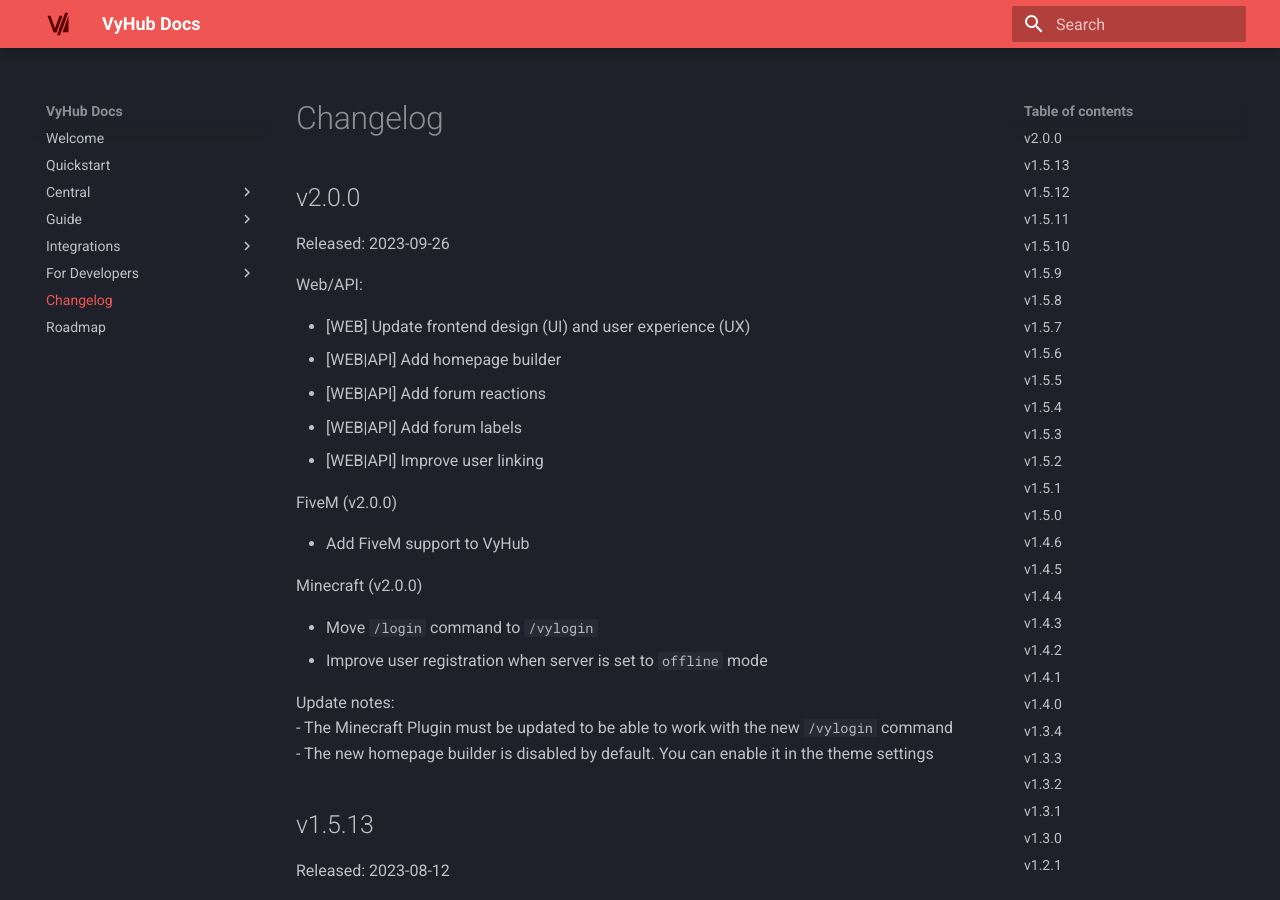
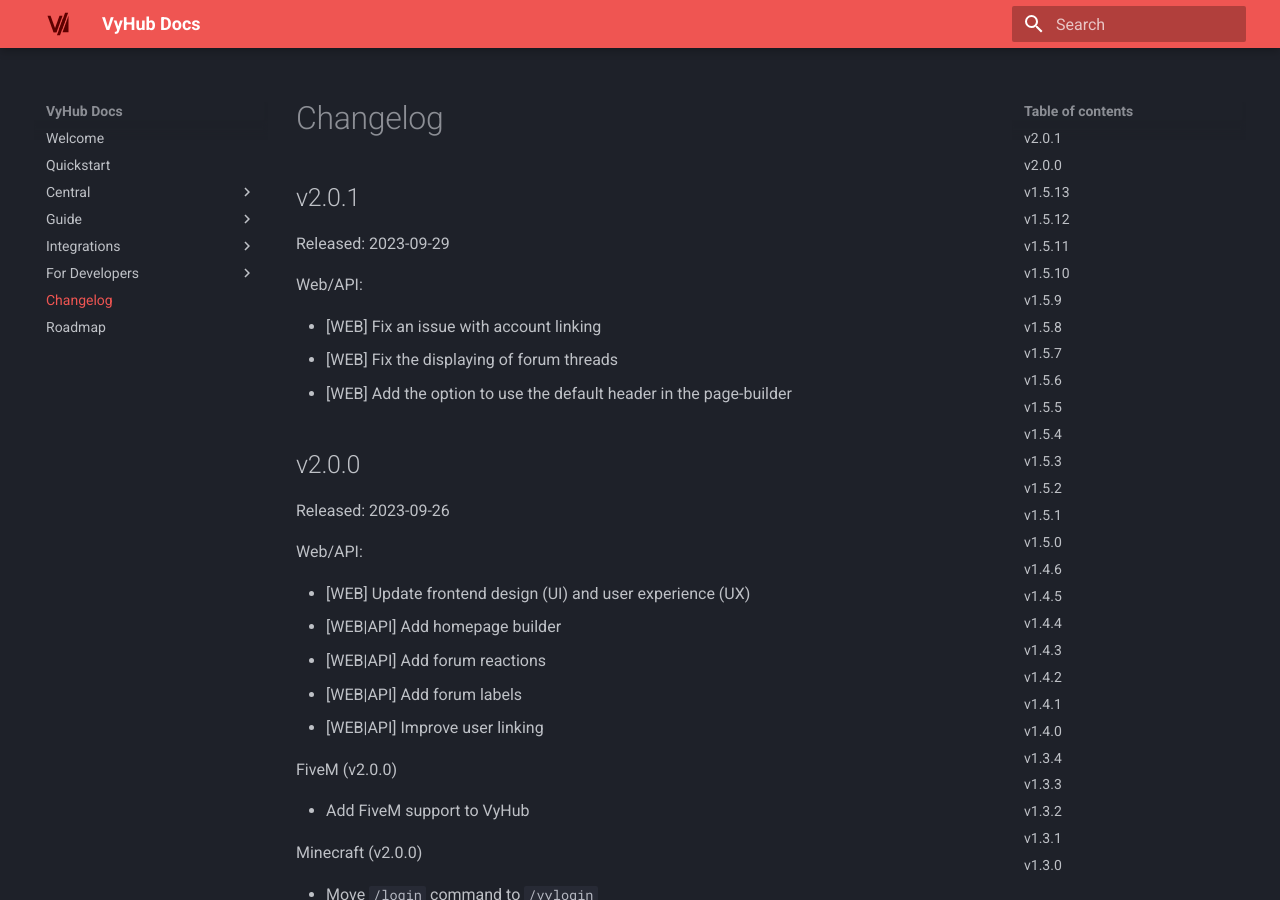
Before and after one commit to nyx-project/vyhub-documentation, an MkDocs documentation site: the page built from docs/changelog.md, in a window 1280 px wide and 900 px high. Built offline with MkDocs 1.6.1 and Material for MkDocs 9.7.7, drawn with Linux system fonts in a browser that asks for light colours; the version menu is left out.

Commit message:
Add 2.0.1 changelog

```diff
--- a/docs/changelog.md
+++ b/docs/changelog.md
@@ -1,4 +1,14 @@
 # Changelog
+
+## v2.0.1
+
+Released: 2023-09-29
+
+Web/API:
+
+- [WEB] Fix an issue with account linking
+- [WEB] Fix the displaying of forum threads
+- [WEB] Add the option to use the default header in the page-builder
 
 ## v2.0.0
 
```
